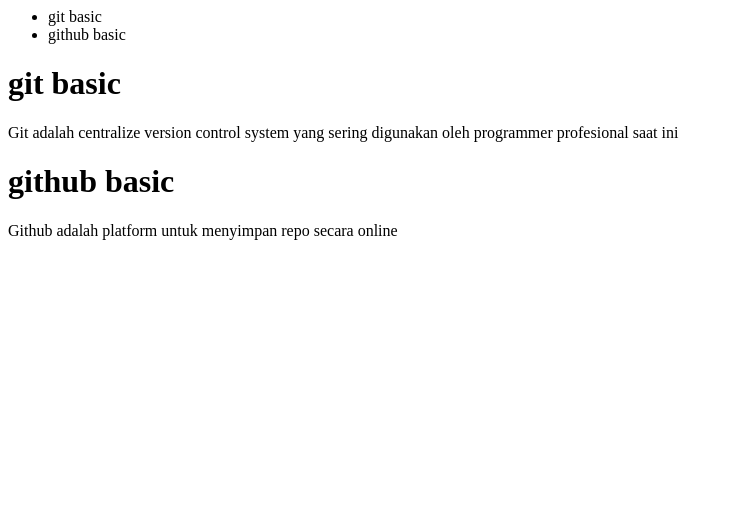
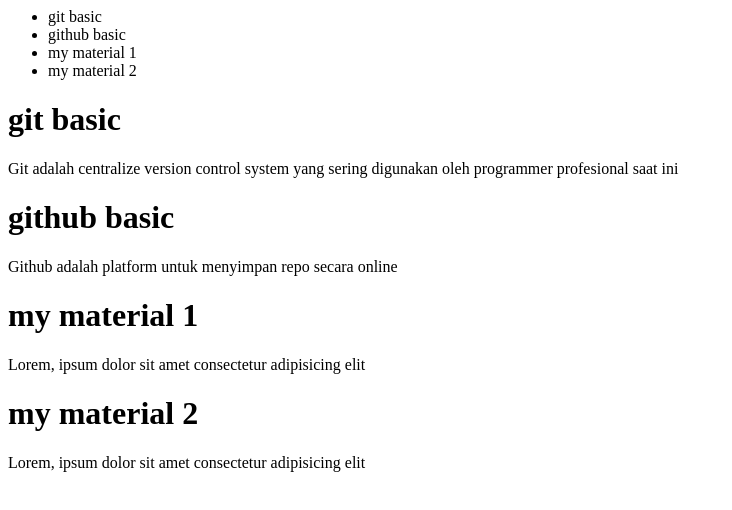
Before and after one commit to nurarifin12/Ruang-belajar, a plain HTML site: page ruang-belajar/pages/material.html in a window 1280 px wide. Shown: the whole page, without its empty margins (0-732 px from the left). Drawn offline with Linux system fonts and the light colour scheme.

Commit message:
add my material

```diff
--- a/ruang-belajar/pages/material.html
+++ b/ruang-belajar/pages/material.html
@@ -6,10 +6,16 @@
         <ul>
             <li>git basic</li>
             <li>github basic</li>
+            <li>my material 1</li>
+            <li>my material 2</li>
         </ul>
         <h1>git basic</h1>
         <p>Git adalah centralize version control system yang sering digunakan oleh programmer profesional saat ini</p>
         <h1>github basic</h1>
         <p>Github adalah platform untuk menyimpan repo secara online</p>
+        <h1>my material 1</h1>
+        <p>Lorem, ipsum dolor sit amet consectetur adipisicing elit</p>
+        <h1>my material 2</h1>
+        <p>Lorem, ipsum dolor sit amet consectetur adipisicing elit</p>
     </body>
 </html>
```
